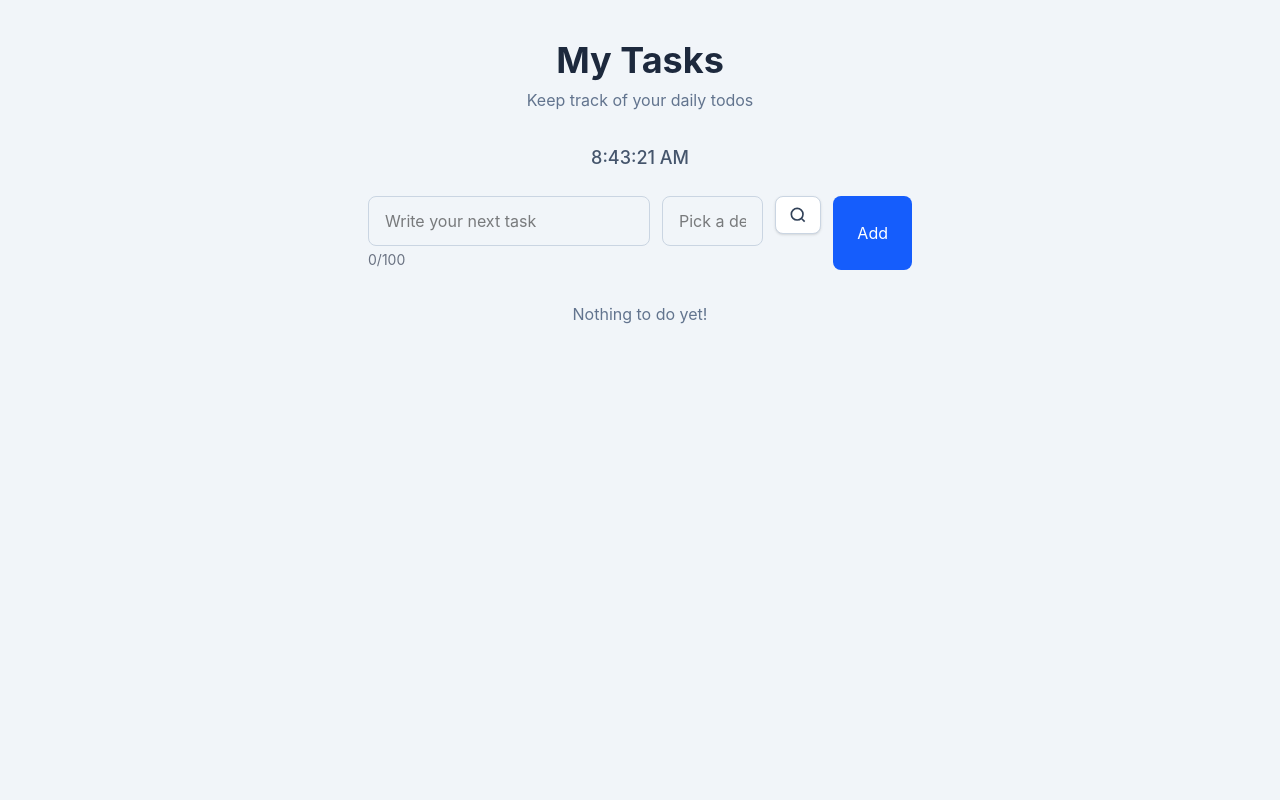
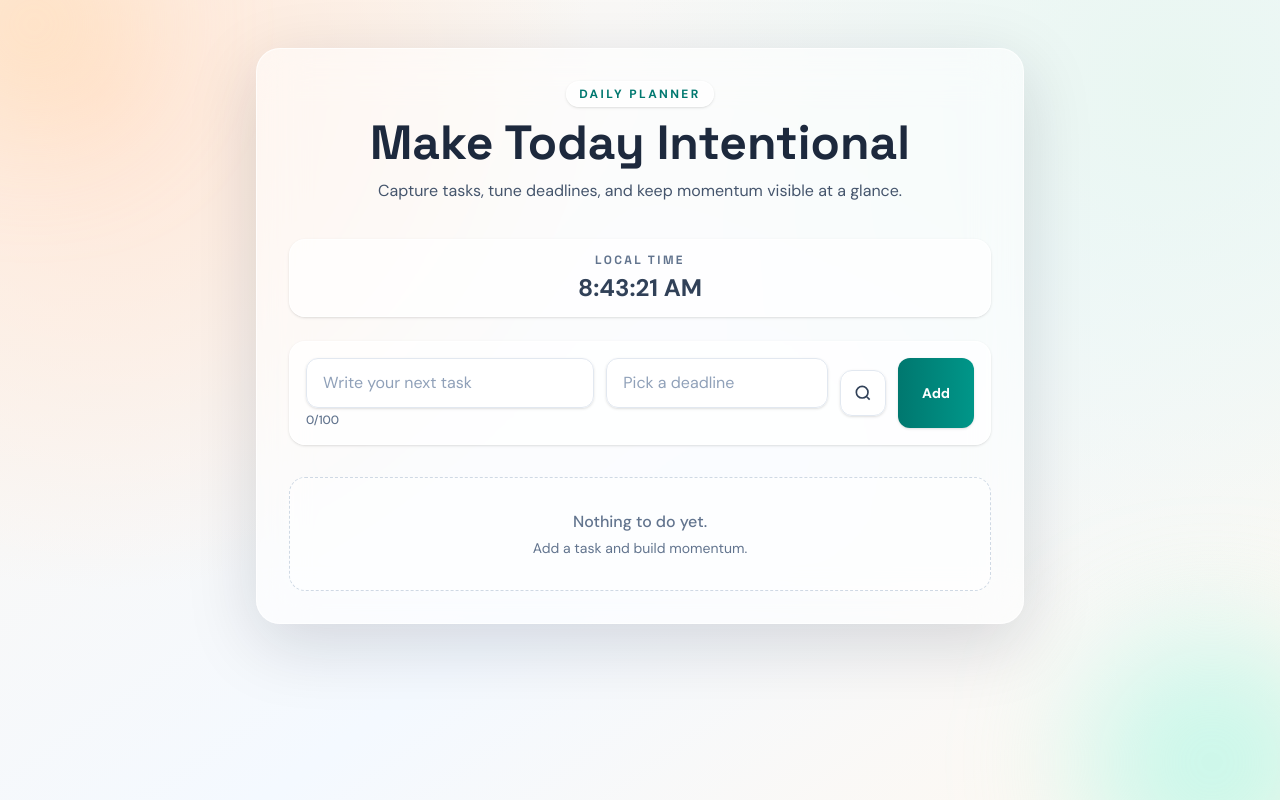
Before and after one commit to Prabigyakafle890/Todo, a React (Vite) app: page / in a window 1280 px wide. Built offline with nearby package versions, Linux system fonts and the light colour scheme.

Commit message:
feat: enhance UI components with improved styling and layout adjustments

```diff
--- a/src/App.tsx
+++ b/src/App.tsx
@@ -76,8 +76,10 @@ function App() {
   }, [todos]);
 
   return (
-    <div className="min-h-screen bg-slate-100 flex justify-center py-10">
-      <div className="w-full max-w-xl px-4">
+    <div className="relative min-h-screen overflow-hidden px-4 py-8 sm:px-6 sm:py-12">
+      <div className="absolute -left-17.5 -top-20 h-52 w-52 rounded-full bg-orange-200/45 blur-3xl" />
+      <div className="absolute -bottom-22.5 -right-15 h-64 w-64 rounded-full bg-teal-200/50 blur-3xl" />
+      <div className="relative mx-auto w-full max-w-3xl rounded-3xl border border-white/70 bg-white/55 p-5 shadow-[0_20px_70px_rgba(15,23,42,0.15)] backdrop-blur-xl sm:p-8">
         <Header />
         <DisplayTime />
         <AddTodoForm
--- a/src/components/Todo/AddTodoForm.tsx
+++ b/src/components/Todo/AddTodoForm.tsx
@@ -51,8 +51,11 @@ export default function AddTodoForm({ addTodo, filterControl }: FormProps) {
   };
 
   return (
-    <form onSubmit={handleSubmit} className="flex gap-3 mb-8">
-      <div className="flex-1">
+    <form
+      onSubmit={handleSubmit}
+      className="mb-7 grid gap-3 rounded-2xl border border-white/80 bg-white/70 p-4 shadow-sm sm:mb-8 sm:grid-cols-[1.3fr_1fr_auto_auto]"
+    >
+      <div>
         <Input
           type="text"
           placeholder="Write your next task"
@@ -66,13 +69,13 @@ export default function AddTodoForm({ addTodo, filterControl }: FormProps) {
           }}
         />
         {errors.title ? (
-          <p className="text-red-500 text-sm mt-1">{errors.title}</p>
+          <p className="mt-1 text-sm text-rose-600">{errors.title}</p>
         ) : null}
-        <p className="text-sm mt-1 text-gray-500">
+        <p className="mt-1 text-xs font-medium text-slate-500">
           {inputValue.length}/{MAX_LENGTH}
         </p>
       </div>
-      <div className="flex-1">
+      <div>
         <DatePicker
           selected={deadlineValue}
           onChange={(date: Date | null) => setDeadlineValue(date)}
@@ -86,14 +89,14 @@ export default function AddTodoForm({ addTodo, filterControl }: FormProps) {
           minDate={new Date()}
           dateFormat="MMMM d, yyyy h:mm aa"
           placeholderText="Pick a deadline"
-          className="w-full border border-slate-300 rounded-lg px-4 py-3 focus:outline-none focus:ring-2 focus:ring-blue-500"
+          className="w-full rounded-xl border border-slate-200 bg-white/85 px-4 py-3 text-slate-800 shadow-sm transition placeholder:text-slate-400 focus:border-teal-400 focus:outline-none focus:ring-2 focus:ring-teal-200"
         />
         {errors.deadline ? (
-          <p className="text-red-500 text-sm mt-1">{errors.deadline}</p>
+          <p className="mt-1 text-sm text-rose-600">{errors.deadline}</p>
         ) : null}
       </div>
-      <div>{filterControl}</div>
-      <Button className="bg-blue-600 text-white px-6 py-3 rounded-lg hover:bg-blue-700 space-y-6">
+      <div className="self-start sm:self-center">{filterControl}</div>
+      <Button className="w-full bg-linear-to-r from-teal-700 to-teal-600 px-6 sm:w-auto">
         Add
       </Button>
     </form>
--- a/src/components/Todo/DisplayTime.tsx
+++ b/src/components/Todo/DisplayTime.tsx
@@ -4,16 +4,21 @@ export default function DisplayTime() {
   const [time, setTime] = useState(new Date());
 
   useEffect(() => {
-    setInterval(() => {
+    const timer = setInterval(() => {
       setTime(new Date());
     }, 1000);
+
+    return () => clearInterval(timer);
   }, []);
 
   return (
-    <div className="text-center mb-6">
-      <h2 className="text-lg text-slate-600 font-medium">
+    <div className="mb-5 rounded-2xl border border-white/70 bg-white/65 p-3 text-center shadow-sm sm:mb-6">
+      <h2 className="text-xs font-semibold uppercase tracking-[0.2em] text-slate-500">
+        Local Time
+      </h2>
+      <p className="mt-1 text-xl font-semibold text-slate-700 sm:text-2xl">
         {time.toLocaleTimeString()}
-      </h2>
+      </p>
     </div>
   );
 }
--- a/src/components/Todo/DisplayTodos.tsx
+++ b/src/components/Todo/DisplayTodos.tsx
@@ -19,7 +19,10 @@ export default function DisplayTodos({
 }) {
   if (todos.length === 0) {
     return (
-      <p className="text-center text-slate-500 mt-6">Nothing to do yet!</p>
+      <div className="mt-6 rounded-2xl border border-dashed border-slate-300/90 bg-white/50 p-8 text-center text-slate-500">
+        <p className="text-base font-medium">Nothing to do yet.</p>
+        <p className="mt-1 text-sm">Add a task and build momentum.</p>
+      </div>
     );
   }
   const totalTodos = todos.length;
@@ -28,9 +31,9 @@ export default function DisplayTodos({
 
   return (
     <div>
-      <div className="text-center mb-6">
-        <h2 className="text-lg text-slate-600 font-medium">
-          {completedTodos}/ {totalTodos} completed
+      <div className="mb-5 rounded-2xl border border-white/70 bg-white/65 p-3 text-center shadow-sm sm:mb-6">
+        <h2 className="text-sm font-semibold tracking-wide text-slate-600">
+          {completedTodos}/{totalTodos} completed
         </h2>
       </div>
       <ul className="space-y-3">
--- a/src/components/Todo/FilterTodo.tsx
+++ b/src/components/Todo/FilterTodo.tsx
@@ -33,7 +33,7 @@ export default function FilterTodo({
       <button
         type="button"
         onClick={() => setIsPickerOpen((prev) => !prev)}
-        className="inline-flex items-center gap-2 rounded-lg border border-slate-300 bg-white px-3 py-2 text-slate-700 shadow-sm transition hover:border-slate-400 hover:bg-slate-50"
+        className="inline-flex h-11.5 items-center gap-2 rounded-xl border border-slate-200 bg-white/85 px-3 py-2 text-slate-700 shadow-sm transition hover:border-teal-300 hover:bg-teal-50/40"
       >
         <svg
           xmlns="http://www.w3.org/2000/svg"
@@ -50,7 +50,7 @@ export default function FilterTodo({
       </button>
 
       {isPickerOpen ? (
-        <div className="mt-3 overflow-auto rounded-xl border border-slate-200 bg-white p-2 shadow-md">
+        <div className="absolute right-0 z-20 mt-3 overflow-auto rounded-2xl border border-slate-200 bg-white p-2 shadow-xl sm:right-auto">
           <DateRangePicker
             ranges={[selectionRange]}
             onChange={handleSelect}
--- a/src/components/ui/Button.tsx
+++ b/src/components/ui/Button.tsx
@@ -2,12 +2,12 @@ import type { ButtonHTMLAttributes } from "react";
 
 type ButtonProps = ButtonHTMLAttributes<HTMLButtonElement>;
 
-export function Button({ children, ...props }: ButtonProps) {
+export function Button({ children, className = "", ...props }: ButtonProps) {
+  const baseClassName =
+    "inline-flex items-center justify-center rounded-xl bg-teal-700 px-4 py-2.5 text-sm font-semibold text-white shadow-sm transition duration-200 hover:bg-teal-800 hover:shadow-md focus-visible:outline-none focus-visible:ring-2 focus-visible:ring-teal-500 focus-visible:ring-offset-2 disabled:cursor-not-allowed disabled:opacity-60";
+
   return (
-    <button
-      className="bg-blue-600 text-white px-6 py-3 rounded-lg hover:bg-blue-700"
-      {...props}
-    >
+    <button className={`${baseClassName} ${className}`.trim()} {...props}>
       {children}
     </button>
   );
--- a/src/components/ui/Header.tsx
+++ b/src/components/ui/Header.tsx
@@ -1,8 +1,15 @@
 export function Header() {
   return (
-    <div className="text-center mb-8">
-      <h1 className="text-4xl font-bold text-slate-800">My Tasks</h1>
-      <p className="text-slate-500 mt-2">Keep track of your daily todos</p>
+    <div className="mb-7 text-center sm:mb-9">
+      <p className="mb-3 inline-flex rounded-full border border-white/80 bg-white/65 px-3 py-1 text-xs font-semibold uppercase tracking-[0.2em] text-teal-700 shadow-sm">
+        Daily Planner
+      </p>
+      <h1 className="text-3xl font-bold text-slate-800 sm:text-5xl">
+        Make Today Intentional
+      </h1>
+      <p className="mx-auto mt-3 max-w-xl text-sm text-slate-600 sm:text-base">
+        Capture tasks, tune deadlines, and keep momentum visible at a glance.
+      </p>
     </div>
   );
 }
--- a/src/components/ui/Input.tsx
+++ b/src/components/ui/Input.tsx
@@ -2,10 +2,10 @@ import type { InputHTMLAttributes } from "react";
 
 type InputProps = InputHTMLAttributes<HTMLInputElement>;
 
-export function Input({ ...props }: InputProps) {
+export function Input({ className = "", ...props }: InputProps) {
   return (
     <input
-      className="flex-1 border border-slate-300 rounded-lg px-4 py-3 focus:outline-none focus:ring-2 focus:ring-blue-500"
+      className={`w-full rounded-xl border border-slate-200 bg-white/85 px-4 py-3 text-slate-800 shadow-sm transition placeholder:text-slate-400 focus:border-teal-400 focus:outline-none focus:ring-2 focus:ring-teal-200 ${className}`.trim()}
       {...props}
     />
   );
--- a/src/index.css
+++ b/src/index.css
@@ -1 +1,56 @@
+@import url("https://fonts.googleapis.com/css2?family=DM+Sans:wght@400;500;700&family=Space+Grotesk:wght@500;700&display=swap");
 @import "tailwindcss";
+
+:root {
+	--bg-1: #fdf7ef;
+	--bg-2: #e5f5ef;
+	--bg-3: #ffe0cc;
+	--ink-strong: #1f2937;
+	--ink-soft: #4b5563;
+	--card: rgba(255, 255, 255, 0.72);
+	--card-border: rgba(255, 255, 255, 0.65);
+	--brand: #0f766e;
+	--brand-deep: #115e59;
+	--accent: #dc6803;
+}
+
+* {
+	box-sizing: border-box;
+}
+
+body {
+	margin: 0;
+	min-height: 100vh;
+	font-family: "DM Sans", ui-sans-serif, system-ui, sans-serif;
+	color: var(--ink-strong);
+	background:
+		radial-gradient(circle at 8% 12%, color-mix(in srgb, var(--bg-3) 78%, white 22%), transparent 36%),
+		radial-gradient(circle at 92% 10%, color-mix(in srgb, var(--bg-2) 85%, white 15%), transparent 40%),
+		linear-gradient(145deg, var(--bg-1), #f4f9ff 58%, #fff8ef);
+}
+
+#root {
+	min-height: 100vh;
+}
+
+h1,
+h2,
+h3 {
+	font-family: "Space Grotesk", "DM Sans", ui-sans-serif, system-ui, sans-serif;
+}
+
+.react-datepicker,
+.rdrDateRangePickerWrapper {
+	border-radius: 16px;
+	border: 1px solid #e5e7eb;
+	box-shadow: 0 12px 30px rgba(2, 6, 23, 0.12);
+	overflow: hidden;
+}
+
+.rdrDefinedRangesWrapper {
+	display: none;
+}
+
+.rdrMonthAndYearPickers select {
+	font-size: 0.875rem;
+}
```
Also changed, not shown: src/components/Todo/TodoItem.tsx (+14 -16 lines).
